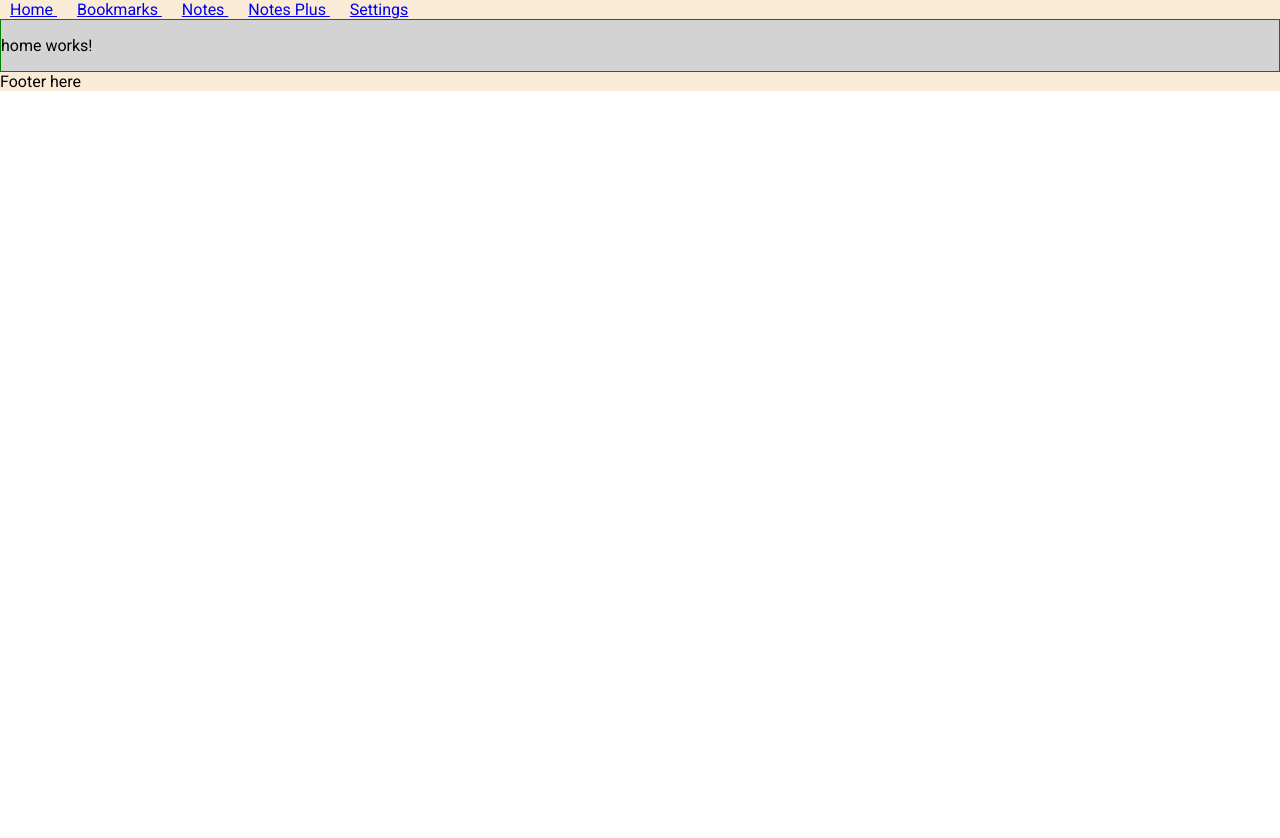
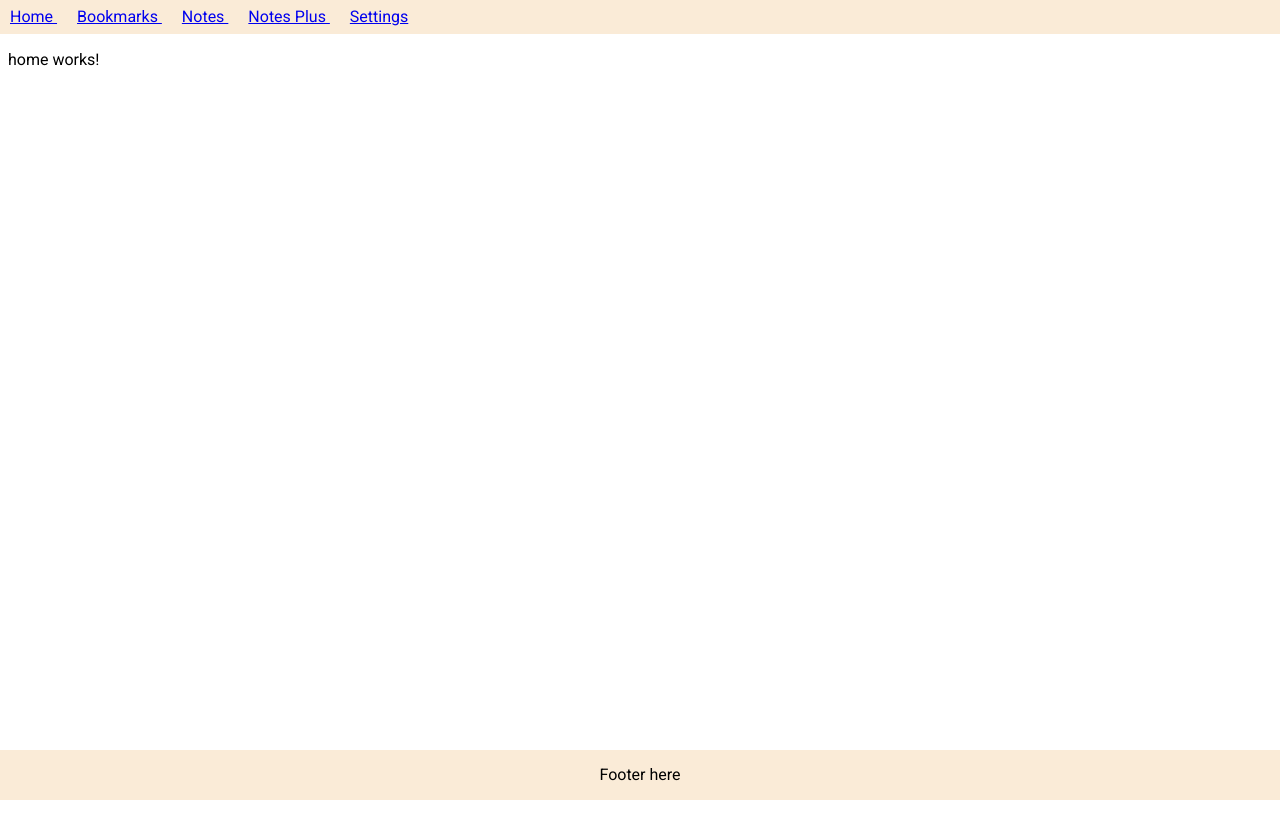
Before and after one commit to luolisave/productivity, an Angular app in the folder frontend-angular/ng19/: page / in a window 1280 px wide. Shown: the top 838 px of the page. Before the commit the page ends 800 px from the top, so only its background shows below. Built offline with nearby package versions, Linux system fonts and the light colour scheme.

Commit message:
quick styling for easy look.

```diff
--- a/frontend-angular/ng19/src/app/app.component.html
+++ b/frontend-angular/ng19/src/app/app.component.html
@@ -1,9 +1,11 @@
 <header>
-  <a id="home-link" [routerLink]="['/']"> Home </a>
-  <a [routerLink]="['/bookmarks']"> Bookmarks </a>
-  <a [routerLink]="['/notes']"> Notes </a>
-  <a [routerLink]="['/notes-plus']"> Notes Plus </a>
-  <a [routerLink]="['/settings']"> Settings </a>
+  <div>
+    <a id="home-link" [routerLink]="['/']"> Home </a>
+    <a [routerLink]="['/bookmarks']"> Bookmarks </a>
+    <a [routerLink]="['/notes']"> Notes </a>
+    <a [routerLink]="['/notes-plus']"> Notes Plus </a>
+    <a [routerLink]="['/settings']"> Settings </a>
+  </div>
 </header>
 
 <main>
--- a/frontend-angular/ng19/src/app/app.component.scss
+++ b/frontend-angular/ng19/src/app/app.component.scss
@@ -1,13 +1,16 @@
 :host {
   header {
+    height: 34px;
     background-color: antiquewhite;
-    a {
-      padding: 5px 10px;
+    div {
+      padding-top: 7px;
+      a {
+        padding: 5px 10px;
+      }
     }
   }
   main {
-    background-color: lightgray;
-    border: 1px solid green;
+    margin: 8px;
   }
   footer {
     background-color: antiquewhite;
--- a/frontend-angular/ng19/src/styles.scss
+++ b/frontend-angular/ng19/src/styles.scss
@@ -8,4 +8,16 @@ body {
 body {
   margin: 0;
   font-family: Roboto, "Helvetica Neue", sans-serif;
+  padding-bottom: 50px;
 }
+
+footer {
+  position: fixed;
+  bottom: 0;
+  left: 0;
+  width: 100%;
+  height: 50px; // Define footer height
+  background-color: #f8f9fa;
+  text-align: center;
+  line-height: 50px; // Center text vertically
+}
```
